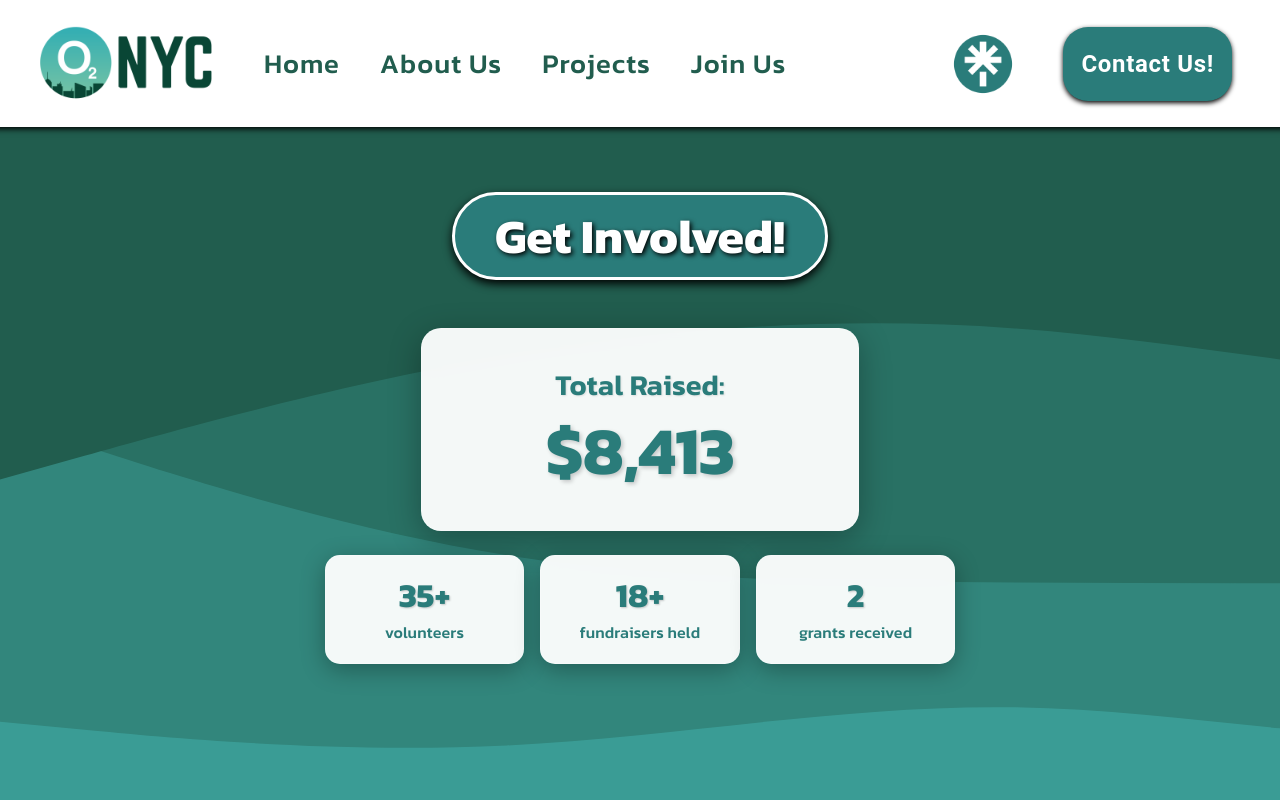
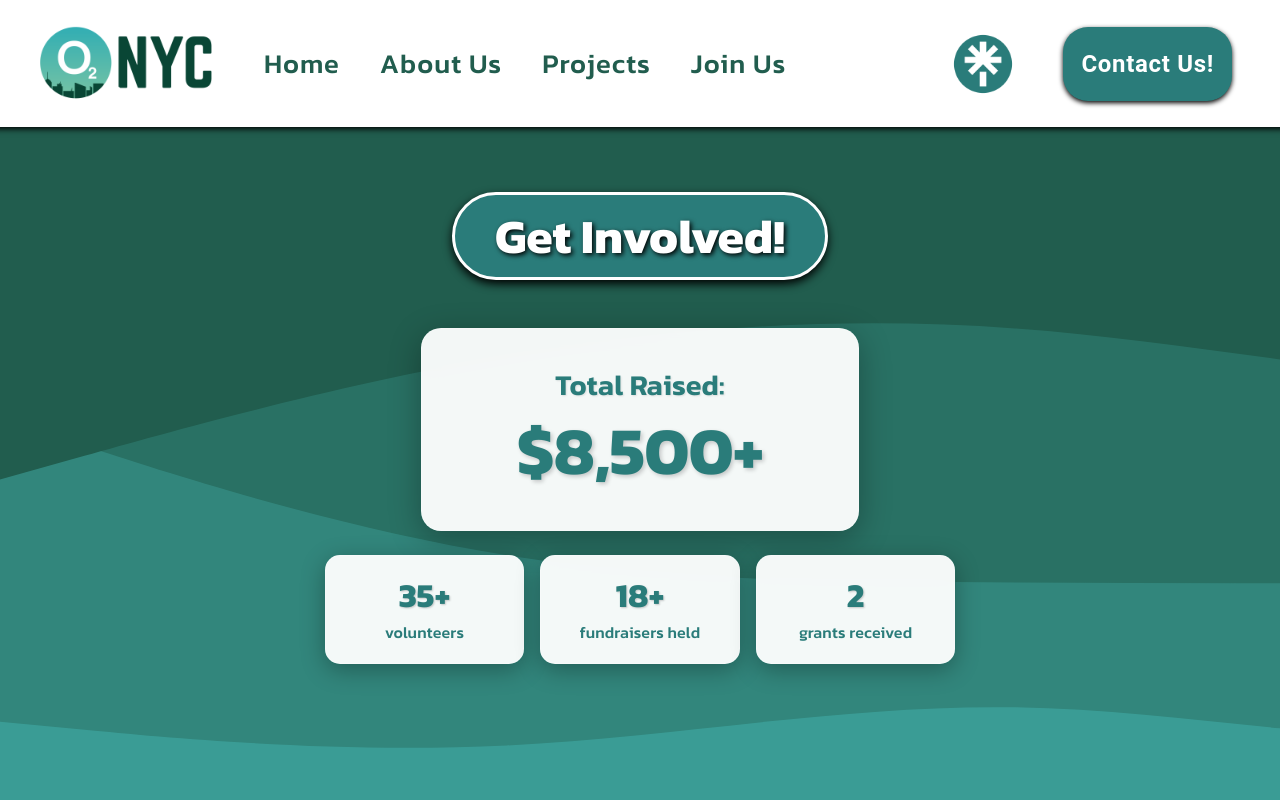
Before and after one commit to ardianagoes/o2nyc, a React (Create React App) app: page /contact in a window 1280 px wide. Shown: the top 800 px of the page. Built offline with nearby package versions, Linux system fonts and the light colour scheme.

Commit message:
updated stats on join us page

```diff
--- a/src/pages/Contact.jsx
+++ b/src/pages/Contact.jsx
@@ -15,8 +15,43 @@ const partners = [
   { name: 'Youth Action 50', imageSrc: '/images/collabs/YA50-Logo.png' }
 ];
 
-const CounterAnimation = ({ targetValue, duration = 2000 }) => {
+const SingleCounter = ({ targetValue, duration = 2000, prefix = '', suffix = '', showPlus = false, isVisible = false }) => {
   const [count, setCount] = useState(0);
+
+  useEffect(() => {
+    if (!isVisible) return;
+
+    let startTime;
+    const animate = (currentTime) => {
+      if (!startTime) startTime = currentTime;
+      const progress = Math.min((currentTime - startTime) / duration, 1);
+
+      const easeOutQuart = 1 - Math.pow(1 - progress, 4);
+      const currentCount = Math.floor(targetValue * easeOutQuart);
+
+      setCount(currentCount);
+
+      if (progress < 1) {
+        requestAnimationFrame(animate);
+      } else {
+        setCount(targetValue);
+      }
+    };
+
+    requestAnimationFrame(animate);
+  }, [isVisible, targetValue, duration]);
+
+  const displayValue = count.toLocaleString();
+  const plusSign = showPlus ? '+' : '';
+
+  return (
+    <span>
+      {prefix}{displayValue}{plusSign}{suffix}
+    </span>
+  );
+};
+
+const CounterAnimation = ({ duration = 2000 }) => {
   const [isVisible, setIsVisible] = useState(false);
   const counterRef = useRef(null);
 
@@ -45,27 +80,6 @@ const CounterAnimation = ({ targetValue, duration = 2000 }) => {
     };
   }, [isVisible]);
 
-  useEffect(() => {
-    if (!isVisible) return;
-
-    let startTime;
-    const animate = (currentTime) => {
-      if (!startTime) startTime = currentTime;
-      const progress = Math.min((currentTime - startTime) / duration, 1);
-
-      const easeOutQuart = 1 - Math.pow(1 - progress, 4);
-      const currentCount = Math.floor(targetValue * easeOutQuart);
-
-      setCount(currentCount);
-
-      if (progress < 1) {
-        requestAnimationFrame(animate);
-      }
-    };
-
-    requestAnimationFrame(animate);
-  }, [isVisible, targetValue, duration]);
-
   return (
     <Box ref={counterRef} className="stats-container">
       <Box className="counter-container">
@@ -73,13 +87,13 @@ const CounterAnimation = ({ targetValue, duration = 2000 }) => {
           Total Raised:
         </Typography>
         <Typography variant="h2" className="counter-value">
-          ${count.toLocaleString()}
+          <SingleCounter targetValue={8500} duration={duration} prefix="$" showPlus={true} isVisible={isVisible} />
         </Typography>
       </Box>
       <Box className="stats-row">
         <Box className="stat-box">
           <Typography variant="h4" className="stat-value">
-            35+
+            <SingleCounter targetValue={35} duration={duration} showPlus={true} isVisible={isVisible} />
           </Typography>
           <Typography variant="body2" className="stat-label">
             volunteers
@@ -87,7 +101,7 @@ const CounterAnimation = ({ targetValue, duration = 2000 }) => {
         </Box>
         <Box className="stat-box">
           <Typography variant="h4" className="stat-value">
-            18+
+            <SingleCounter targetValue={18} duration={duration} showPlus={true} isVisible={isVisible} />
           </Typography>
           <Typography variant="body2" className="stat-label">
             fundraisers held
@@ -230,7 +244,7 @@ export default function Contact() {
       </Box>
 
       <Box className="stats-section" ref={statsRef}>
-        <CounterAnimation targetValue={8413} duration={2500} />
+        <CounterAnimation duration={2500} />
       </Box>
       <CommunityPartners triggerRef={statsRef} />
 
```
